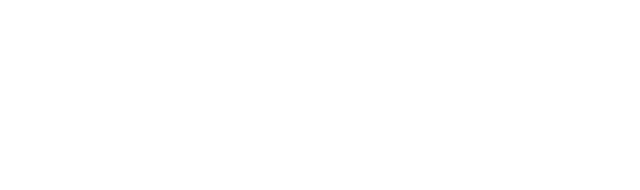
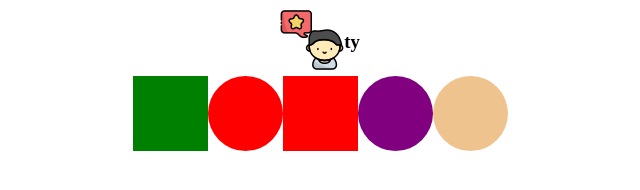
Before and after one commit to kvp03789/foodgame, a website built with webpack: page dist/index.html in a window 1280 px wide. Shown: the whole page, without its empty margins (320-960 px from the left). Built offline with nearby package versions, Linux system fonts and the light colour scheme.

Commit message:
add basic dom customer elements that update along with logic

```diff
--- a/src/css/style.css
+++ b/src/css/style.css
@@ -1,3 +1,49 @@
 .hello {
     color: rgb(79, 234, 87);
 }
+
+.burger-container{
+    display: flex;
+    justify-content: center;
+    align-items: center;
+}
+
+.buns{
+    background-color: rgb(239, 195, 141);
+    border-radius: 50%;
+}
+.lettuce{
+    background-color: green;
+}
+
+.tomato{
+    background-color: red;
+    border-radius: 50%;
+}
+
+.ketchup{
+    background-color: red;
+    height:15px;
+}
+
+.onion{
+    background-color: purple;
+    border-radius: 50%;
+}
+
+.burger-topping{
+    height: 75px;
+    width: 75px
+}
+
+.customer-queue{
+    display: flex;
+    justify-content: center;
+    align-items: center;
+}
+
+.customer-container {
+    display: flex;
+    justify-content: center;
+    align-items: center;
+}
--- a/src/javascript/dom.js
+++ b/src/javascript/dom.js
@@ -1,6 +1,63 @@
+import {makeEle} from './utils'
+import CustomerIcon from '../images/customericon.png'
+
 export function clearDom(){
     const container = document.querySelector(".container");
     while(container.firstChild){
         container.firstChild.remove();
     }
 }
+
+export function clearQueue(){
+    const container = document.querySelector(".container");
+    const queue = document.querySelector(".customer-queue");
+    while(queue.firstChild){
+        queue.firstChild.remove();
+    }
+}
+
+export function makeBurgerStationDom(){
+    const container = document.querySelector(".container");
+    const burgerContainer = document.querySelector(".burger-container")
+    burgerContainer.classList.add("burger-station")
+    const buns = document.createElement("div")
+    const lettuce = document.createElement("div")
+    const tomato = document.createElement("div")
+    const ketchup = document.createElement("div")
+    const onion = document.createElement("div")
+    buns.classList.add("buns", "burger-topping")
+    lettuce.classList.add("lettuce", "burger-topping");
+    tomato.classList.add("tomato", "burger-topping");
+    ketchup.classList.add("ketchup", "burger-topping");
+    onion.classList.add("onion", "burger-topping")
+    burgerContainer.append(buns, lettuce, tomato, ketchup, onion, buns);
+    container.append(burgerContainer)
+}
+
+export function makeCustomerDom(queue){
+    const container = document.querySelector(".container");
+    const domQueue = document.querySelector(".customer-queue");
+
+    for(let i = 0; i < queue.length; i++){
+        const customerContainer = document.createElement("div");
+        const customer = document.createElement("div");
+        const customerName = document.createElement("h3");
+        const customerIcon = new Image();
+
+        customerContainer.classList.add("customer-container")
+        customerIcon.classList.add("customer-icon")
+        customerIcon.src = CustomerIcon;
+        customer.classList.add("customer")
+        customer.append(customerIcon);
+        customer.setAttribute('id', `${i}`)
+        customerName.innerText = `${queue[i].name}`
+
+        customerContainer.append(customer, customerName)
+        domQueue.append(customerContainer);
+    }
+}
+
+
+export function deleteCustomerDom(i){
+    document.getElementById(`${i}`).remove();
+}
--- a/src/javascript/flow.js
+++ b/src/javascript/flow.js
@@ -1,5 +1,7 @@
 import { Customer } from './game';
 import {generateRandom, setDifficulty} from './utils';
+import { clearQueue, makeCustomerDom, makeBurgerStationDom } from './dom';
+import { randomName } from './utils';
 
 export class Game{
     constructor(){
@@ -9,14 +11,17 @@ export class Game{
     addNewCustomer(newGame){
         if(this.queue.length < 3 ){
             let difficulty = setDifficulty();
-            const newCustomer = new Customer(difficulty, "null", "null");
+            let name = randomName(newGame.queue);
+            const newCustomer = new Customer(difficulty, "null", "null", name);
             this.queue.push(newCustomer);
             let i = this.queue.indexOf(newCustomer)
-            console.log("customer added", this.queue)
+            console.log(`${newCustomer.name} walked in the door`, this.queue)
+            clearQueue()
+            makeCustomerDom(newGame.queue);
             // setTimeout(newCustomer.makeOrder, 1000)
             newCustomer.makeOrder();
             newCustomer.startTimer(i, newGame);
-            }else console.log("get fucked")
+            }else console.log("queue full")
         }
 
         gameLoop(newGame){
--- a/src/javascript/game.js
+++ b/src/javascript/game.js
@@ -1,11 +1,13 @@
 import { newGame } from './index.js'
 import {generateRandom} from './utils.js'
+import { clearQueue, makeCustomerDom } from './dom.js'
 
 export class Customer {
-    constructor(difficulty, foodRequest, drinkRequest){
+    constructor(difficulty, foodRequest, drinkRequest, name){
         this.difficulty = difficulty
         this.foodRequest = foodRequest
         this.drinkRequest = drinkRequest
+        this.name = name
         this.order = []
     }
 
@@ -82,16 +84,18 @@ export class Customer {
     startTimer(index, newGame){
         let time;
     if(this.difficulty === "easy"){
-        time = 10000;
+        time = 14000;
     }else if(this.difficulty ==="medium"){
-        time = 7000
-    } else time = 2000
+        time = 11000
+    } else time = 8000
     setTimeout(function(){this.removeFromQueue(index, newGame);}.bind(this), time)
     }
 
     removeFromQueue(index, newGame){
-        newGame.queue.splice(index, 1);
-        console.log(`Customer is fed up and is leaving T-T`, newGame.queue)
+        newGame.queue.splice(newGame.queue.indexOf(this), 1);
+        clearQueue();
+        makeCustomerDom(newGame.queue);
+        console.log(`${this.name} is fed up and is leaving T-T`, newGame.queue)
     }
 
 }
--- a/src/javascript/index.js
+++ b/src/javascript/index.js
@@ -1,7 +1,8 @@
 import '../css/style.css';
-import { setDifficulty } from './utils';
+import { nameArray } from './utils';
 import { Customer, Plate, player } from './game';
 import { Game } from './flow';
+import { makeBurgerStationDom } from './dom';
 // let difficulty = setDifficulty();
 // const newCustomer = new Customer(difficulty, "null", "null");
 // const newPlate = new Plate();
@@ -13,4 +14,4 @@ import { Game } from './flow';
 // console.log(newCustomer, newPlate, player.money)
 const newGame = new Game()
 newGame.gameLoop(newGame)
-console.log(newGame)
+makeBurgerStationDom();
--- a/src/javascript/utils.js
+++ b/src/javascript/utils.js
@@ -15,3 +15,22 @@ export function generateRandom(min, max){
     let randomNumber = Math.floor(Math.random() * (max - min + 1)) + min;
     return randomNumber;
 }
+
+export function makeEle(ele, addClass){
+    const item = document.createElement(ele);
+    item.classList.add(addClass);
+}
+
+export const nameArray = ["gary", "stu", "jana", "ashlee", "vikram", "ali", "jerry",
+ "ty", "kyle", "dana", "stephen", "jessica", "arnie", "amy", "roger", "milo", "manny",
+"bill", "fred", "sarah", "claire", "anne-marie", "jade", "ryan", "eli", "joe", "tabi",
+"scott", "rita", "angelica", "maggie"]
+
+export const randomName = function(queue){
+    let i = generateRandom(0, 30)
+    const name = nameArray[i];
+    if(queue.includes(`${name}`) === false){
+        return name
+    }
+    randomName(queue)
+}
```
Also changed, not shown: dist/bundle.js, dist/c79eb9f1b9472dd3c0ba.png (added), dist/index.html, src/images/customericon.png (added), 1 other file.
